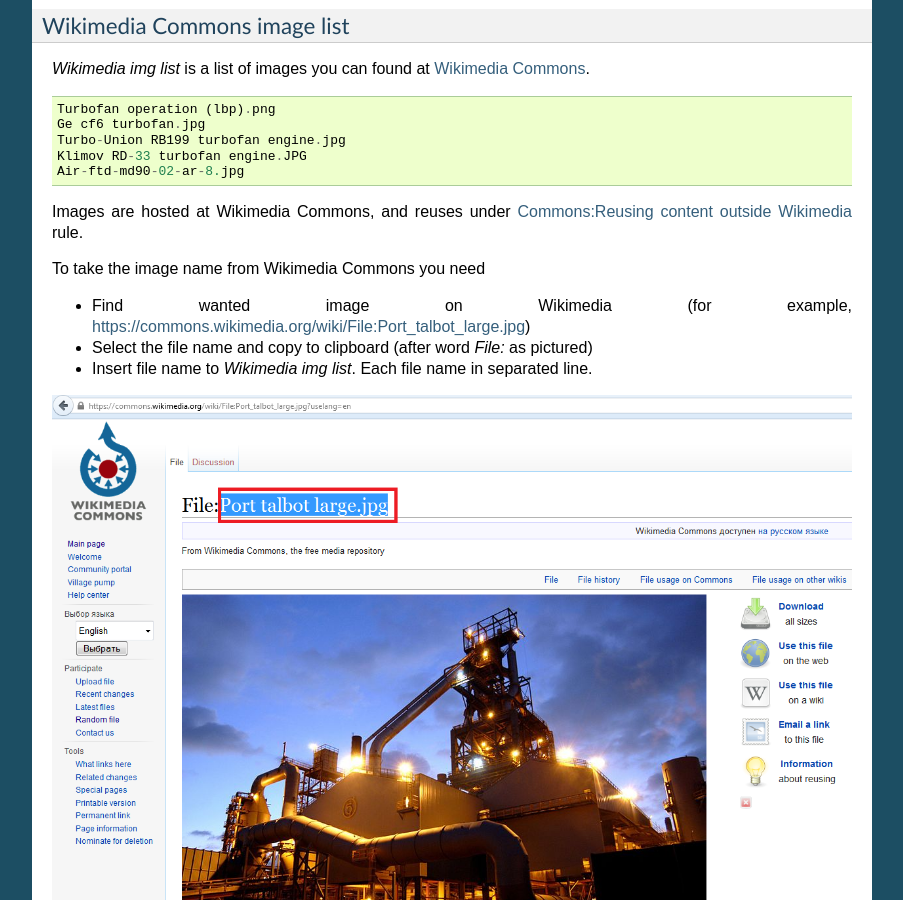
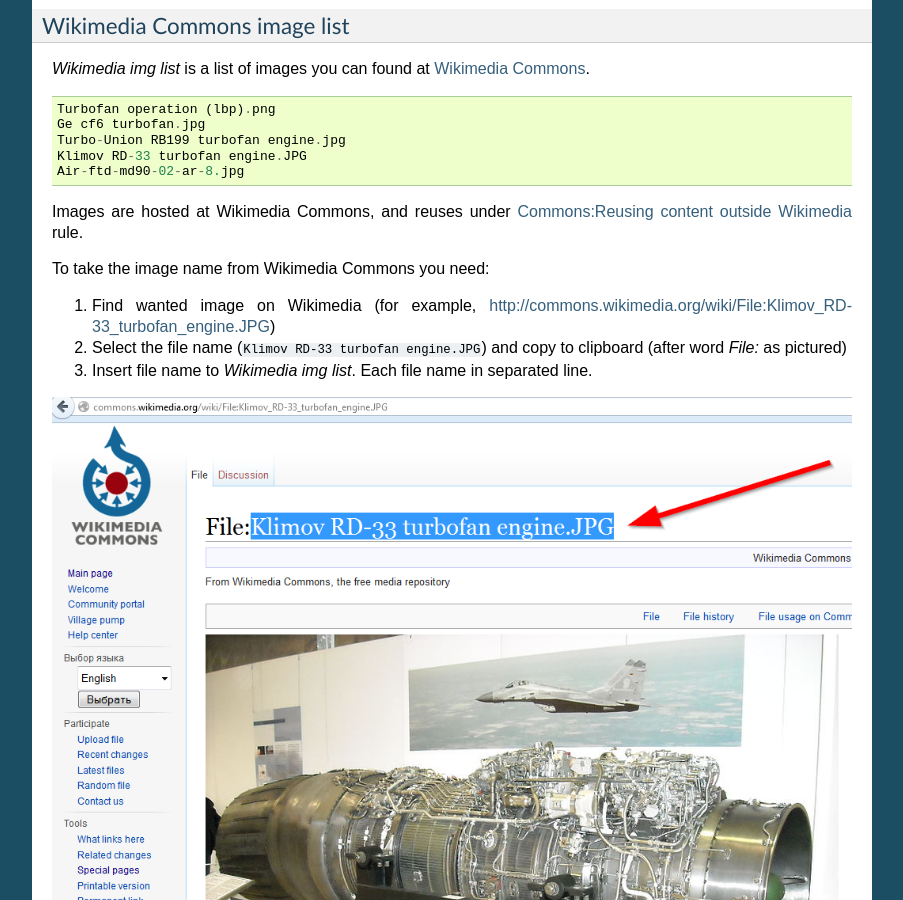
Before and after one commit to NaiveShark/NaiveSharkComDoc, a Sphinx documentation site: the page built from docs/wikipedia.rst, in a window 1280 px wide and 900 px high, scrolled down 1607 px. Shown: the whole window, without its empty margins (198-1101 px from the left). Built offline with Sphinx 7.4.7, drawn with Linux system fonts in a browser that asks for light colours.

Commit message:
Более подходящий пример изображения

```diff
--- a/docs/wikipedia.rst
+++ b/docs/wikipedia.rst
@@ -43,10 +43,10 @@
 
 Images are hosted at Wikimedia Commons, and reuses under `Commons:Reusing content outside Wikimedia <https://commons.wikimedia.org/wiki/Commons:Reusing_content_outside_Wikimedia>`_ rule.
 
-To take the image name from Wikimedia Commons you need
+To take the image name from Wikimedia Commons you need:
 
-* Find wanted image on Wikimedia (for example, `<https://commons.wikimedia.org/wiki/File:Port_talbot_large.jpg>`_)
-* Select the file name and copy to clipboard (after word `File:` as pictured)
-* Insert file name to `Wikimedia img list`. Each file name in separated line.
+1. Find wanted image on Wikimedia (for example, `<http://commons.wikimedia.org/wiki/File:Klimov_RD-33_turbofan_engine.JPG>`_)
+2. Select the file name (``Klimov RD-33 turbofan engine.JPG``) and copy to clipboard (after word `File:` as pictured)
+3. Insert file name to `Wikimedia img list`. Each file name in separated line.
 
-.. image:: img/site/wiki/File_Port_talbot_large_WikimediaCommons.png
+.. image:: img/site/wiki/File_Klimov_RD_33_turbofan_engine_WikimediaCommons.png
```
Also changed, not shown: docs/img/site/wiki/File_Klimov_RD_33_turbofan_engine_WikimediaCommons.png (added), docs/img/site/wiki/File_Port_talbot_large_WikimediaCommons.png (deleted).
